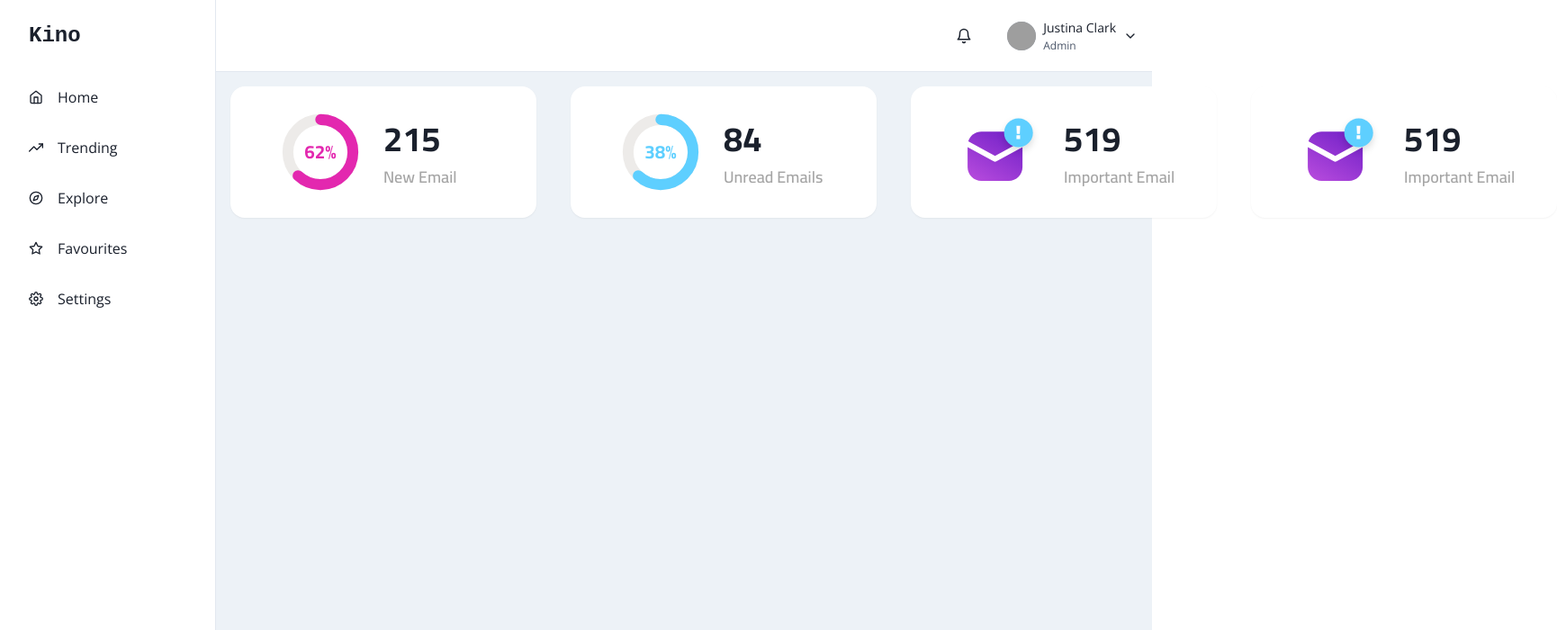
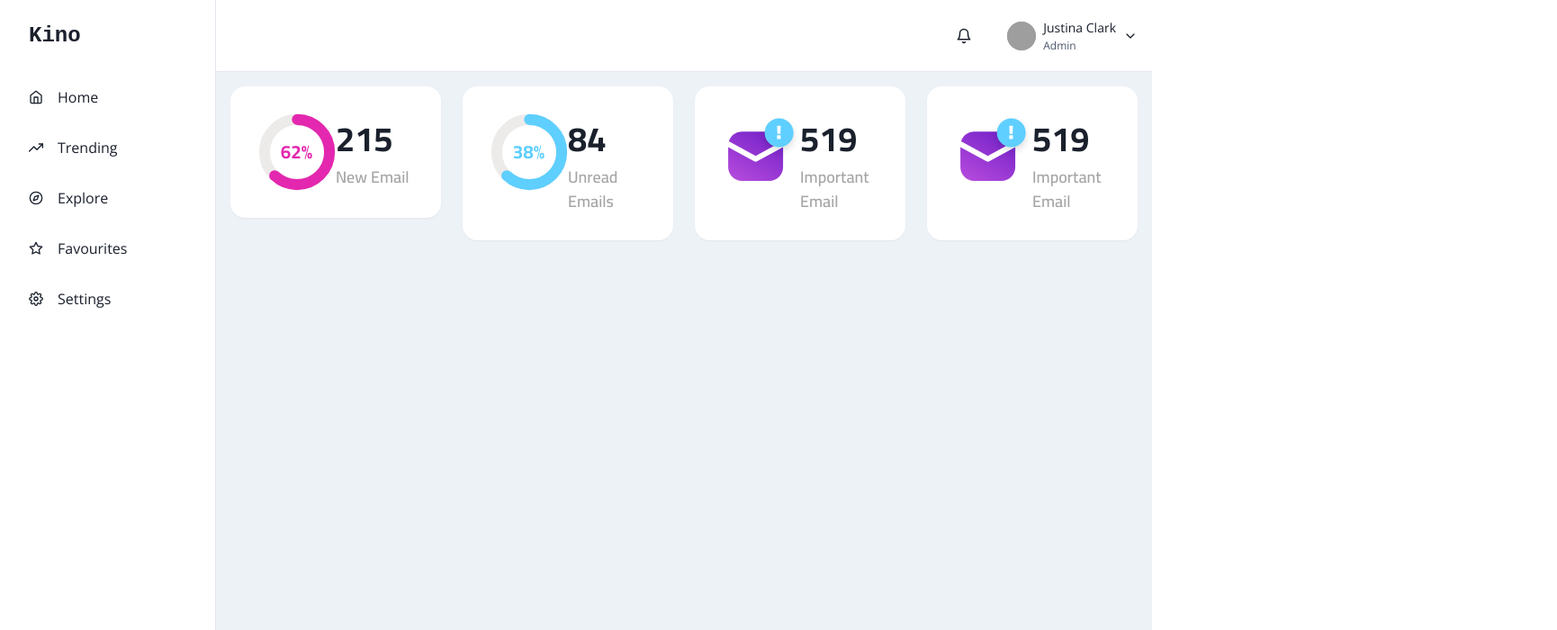
Before and after one commit to nashirjamali/kino-dashboard, a Next.js app: page / in a window 1280 px wide. Shown: the top 700 px of the page at 90% size, 1730 px wide, since content can reach past the window. Built offline with nearby package versions, Linux system fonts and the light colour scheme; grey boxes are pictures that could not be loaded.

Commit message:
change from grid to stack

```diff
--- a/components/FeatureCard.jsx
+++ b/components/FeatureCard.jsx
@@ -4,7 +4,7 @@ import { ImportantEmailIcon } from './icons';
 
 function FeatureCard({ featureElement, featureData, featureTitle }) {
   return (
-    <Box p="30px" bg="white" rounded="2xl" w="340px" boxShadow="sm">
+    <Box p="30px" bg="white" rounded="2xl" boxShadow="sm">
       <Grid templateColumns="repeat(2, 1fr)">
         <GridItem>
           <Center>{featureElement}</Center>
--- a/pages/index.jsx
+++ b/pages/index.jsx
@@ -1,14 +1,14 @@
+import { Box, CircularProgress, CircularProgressLabel, Stack } from '@chakra-ui/react';
 import React from 'react';
-import { Box, CircularProgress, CircularProgressLabel, Grid, GridItem, Heading, Text } from '@chakra-ui/react';
-import Body from '../layouts/Body';
 import FeatureCard from '../components/FeatureCard';
 import { ImportantEmailIcon } from '../components/icons';
+import Body from '../layouts/Body';
 
 function Index() {
   return (
     <Body title="Home">
-      <Grid templateColumns="repeat(4, 1fr)" gap="38px">
-        <GridItem>
+      <Stack direction={['column', 'row']} spacing="24px" align="stretch">
+        <Box flex={1}>
           <FeatureCard
             featureElement={
               <CircularProgress value={62} thickness="14px" size="86px" color="accent_02" capIsRound={true}>
@@ -20,8 +20,8 @@ function Index() {
             featureData={215}
             featureTitle="New Email"
           />
-        </GridItem>
-        <GridItem>
+        </Box>
+        <Box flex={1}>
           <FeatureCard
             featureElement={
               <CircularProgress value={62} thickness="14px" size="86px" color="accent_01" capIsRound={true}>
@@ -33,22 +33,22 @@ function Index() {
             featureData={84}
             featureTitle="Unread Emails"
           />
-        </GridItem>
-        <GridItem>
+        </Box>
+        <Box flex={1}>
           <FeatureCard
             featureElement={<ImportantEmailIcon w="86px" h="86px" />}
             featureData={519}
             featureTitle="Important Email"
           />
-        </GridItem>
-        <GridItem>
+        </Box>
+        <Box flex={1}>
           <FeatureCard
             featureElement={<ImportantEmailIcon w="86px" h="86px" />}
             featureData={519}
             featureTitle="Important Email"
           />
-        </GridItem>
-      </Grid>
+        </Box>
+      </Stack>
     </Body>
   );
 }
```
